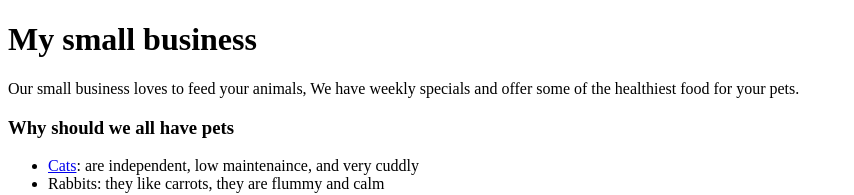
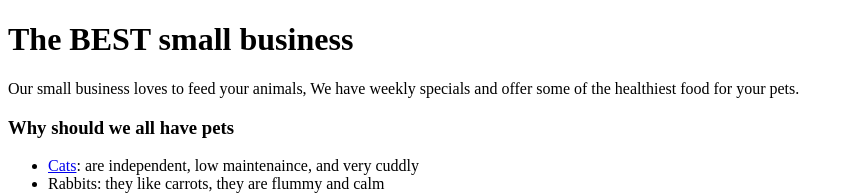
Before and after one commit to Gio86krt/html101, a plain HTML site: page index.html in a window 1280 px wide. Shown: the top 195 px of the page, without its empty margins (0-854 px from the left). Drawn offline with Linux system fonts and the light colour scheme.

Commit message:
Fixed the heading

```diff
--- a/index.html
+++ b/index.html
@@ -8,7 +8,7 @@
 </head>
 
 <body>
-    <h1>My small business</h1>
+    <h1>The BEST small business</h1>
 
     <p>Our small business loves to feed your animals,
         We have weekly specials and offer some of the healthiest food for your pets.
```
